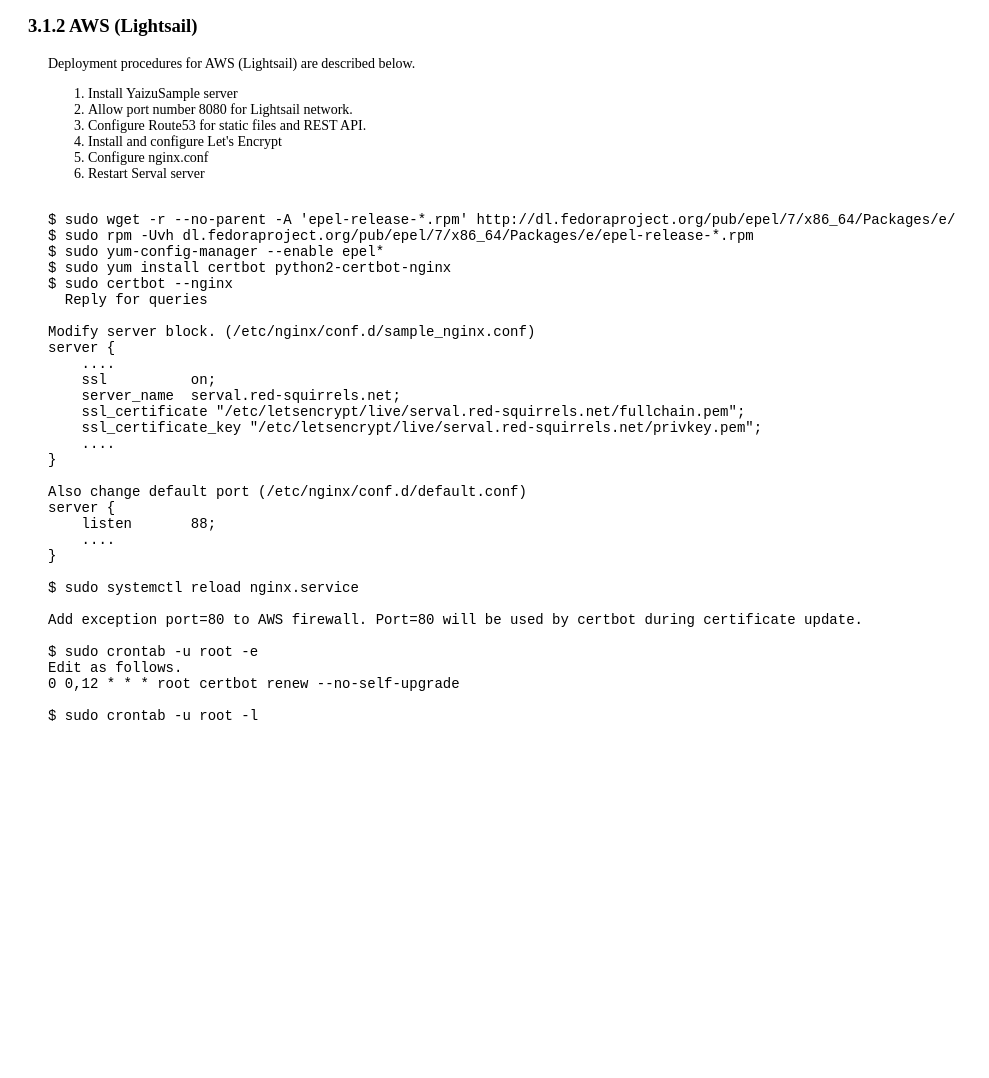
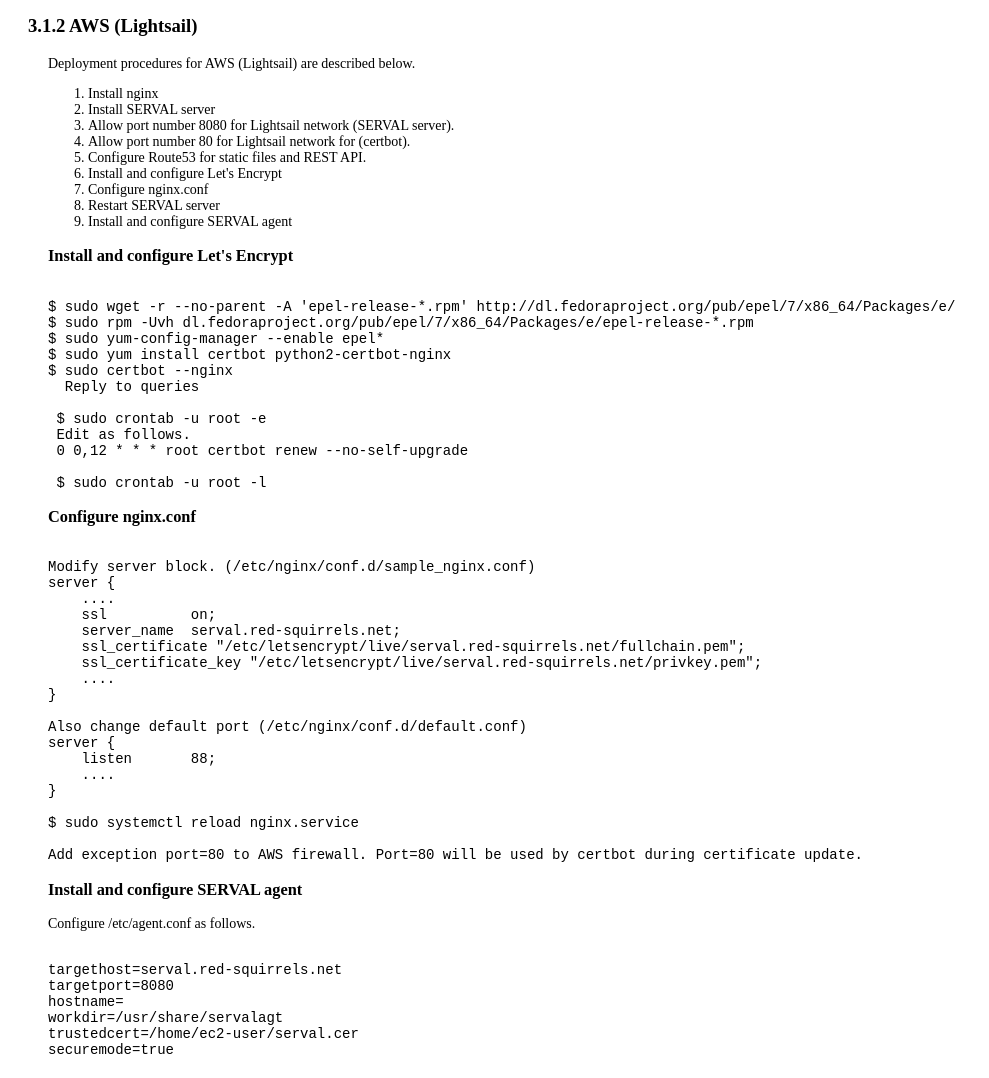
Before and after one commit to s-takeuchi/YaizuSample, a plain HTML site: page doc/specifications/section03.htm in a window 1280 px wide. Shown: the part 333-1411 px from the top of the page, without its empty margins (0-989 px from the left). Before the commit the page ends 1077 px from the top, so only its background shows below. Drawn offline with Linux system fonts and the light colour scheme.

Commit message:
#62 : Documentation : API specification regarding GetFile has been changed; also configuration procedure has been changed.

```diff
--- a/doc/specifications/section03.htm
+++ b/doc/specifications/section03.htm
@@ -32,21 +32,34 @@ Deployment procedures for AWS (CloudFront + S3 + EC2) are described below.<br/>
 <div class="topic">
 Deployment procedures for AWS (Lightsail) are described below.<br/>
 <ol>
-<li>Install YaizuSample server</li>
-<li>Allow port number 8080 for Lightsail network.</li>
-<li>Configure Route53 for static files and REST API.</li>
-<li>Install and configure Let's Encrypt</li>
-<li>Configure nginx.conf</li>
-<li>Restart Serval server</li>
-</ol>
+    <li>Install nginx</li>
+    <li>Install SERVAL server</li>
+    <li>Allow port number 8080 for Lightsail network (SERVAL server).</li>
+    <li>Allow port number 80 for Lightsail network for (certbot).</li>
+    <li>Configure Route53 for static files and REST API.</li>
+    <li>Install and configure Let's Encrypt</li>
+    <li>Configure nginx.conf</li>
+    <li>Restart SERVAL server</li>
+    <li>Install and configure SERVAL agent</li>
+  </ol>
+<h3>Install and configure Let's Encrypt</h3>
 <pre><code>
 $ sudo wget -r --no-parent -A 'epel-release-*.rpm' http://dl.fedoraproject.org/pub/epel/7/x86_64/Packages/e/
 $ sudo rpm -Uvh dl.fedoraproject.org/pub/epel/7/x86_64/Packages/e/epel-release-*.rpm
 $ sudo yum-config-manager --enable epel*
 $ sudo yum install certbot python2-certbot-nginx
 $ sudo certbot --nginx
-  Reply for queries
+  Reply to queries
 
+ $ sudo crontab -u root -e
+ Edit as follows.
+ 0 0,12 * * * root certbot renew --no-self-upgrade
+
+ $ sudo crontab -u root -l
+</code></pre>
+
+<h3>Configure nginx.conf</h3>
+<pre><code>
 Modify server block. (/etc/nginx/conf.d/sample_nginx.conf)
 server {
     ....
@@ -66,12 +79,19 @@ server {
 $ sudo systemctl reload nginx.service
 
 Add exception port=80 to AWS firewall. Port=80 will be used by certbot during certificate update.
+</code></pre>
 
-$ sudo crontab -u root -e
-Edit as follows.
-0 0,12 * * * root certbot renew --no-self-upgrade
+<h3>Install and configure SERVAL agent</h3>
+Configure /etc/agent.conf as follows.
+<pre><code>
+targethost=serval.red-squirrels.net
+targetport=8080
+hostname=
+workdir=/usr/share/servalagt
+trustedcert=/home/ec2-user/serval.cer
+securemode=true
+</code></pre>
 
-$ sudo crontab -u root -l</code></pre>
 </div><p>
 
 
```
Also changed, not shown: doc/specifications/section02.htm (+11 -5 lines).
